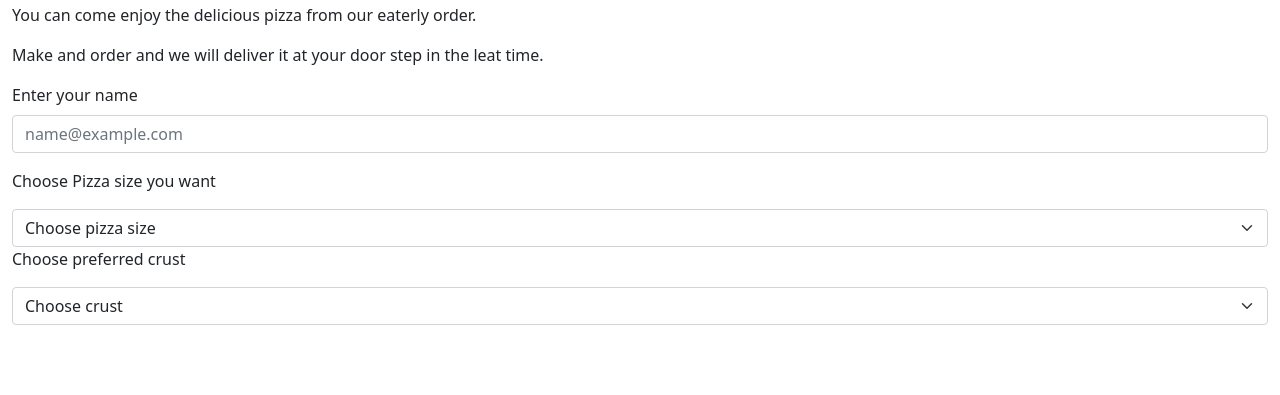
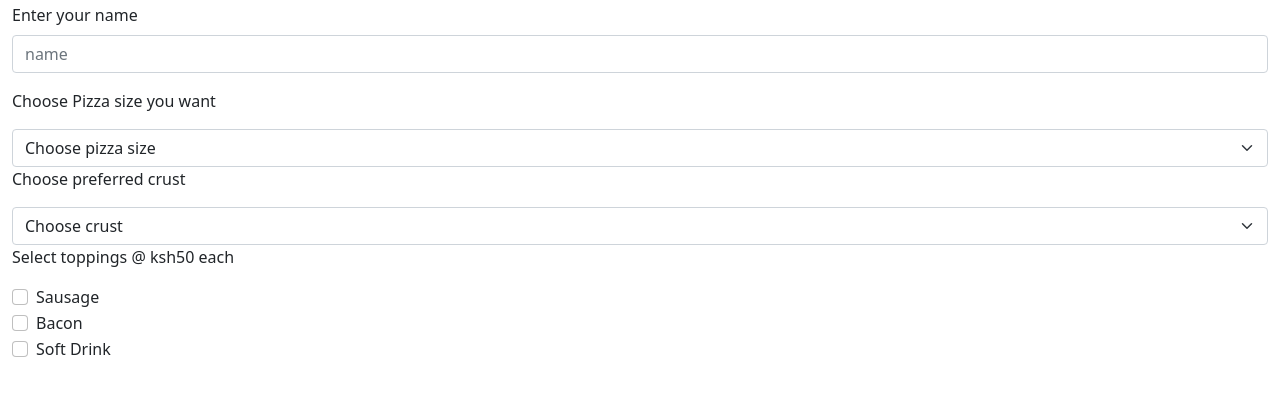
Before and after one commit to isaacwach/pizza-project, a plain HTML site: page order.html in a window 1280 px wide. Shown: the part 195-590 px from the top of the page. Drawn offline with nearby package versions, Linux system fonts and the light colour scheme.

Commit message:
removed unnecessary paragraphs

```diff
--- a/order.html
+++ b/order.html
@@ -13,17 +13,17 @@
 
 <body>
    <div class=" container-fluid overview">
+   <div class="row">
+        <div class="col">
             <h1>WELCOME TO THE BEST PIZZA OUTLET</h1>
             <P>Where</P>
             <h2>QUALITY IS OUR THIRST</h2>
             <h1>Place your order below</h1>
-    <p>You can come enjoy the delicious pizza from our eaterly order.</p>
-    <p>Make and order and we will deliver it at your door step in the leat time.</p>
            </div>
            <div class="container-fluid order-form">
             <div class="mb-3">
                 <label for="exampleFormControlInput1" class="form-label">Enter your name</label>
-        <input type="text" class="form-control" id="full-name" placeholder="name@example.com">
+                <input type="text" class="form-control" id="full-name" placeholder="name">
               </div>
                 <div class="size-selection">
                     <p>Choose Pizza size you want</p>
@@ -43,6 +43,33 @@
                         <option value="3">Glutten free</option>
                       </select>
                 </div>
+               <div class="toppings">
+                   <p>Select toppings @ ksh50 each</p>
+                <div class="form-check">
+                    <input class="form-check-input" type="checkbox" value="" id="flexCheckDefault">
+                    <label class="form-check-label" for="flexCheckDefault">
+                      Sausage
+                    </label>
+                  </div>
+                  <div class="form-check">
+                    <input class="form-check-input" type="checkbox" value="" id="flexCheckChecked">
+                    <label class="form-check-label" for="flexCheckChecked">
+                      Bacon
+                    </label>
+                  </div>
+                  <div class="form-check">
+                    <input class="form-check-input" type="checkbox" value="" id="flexCheckChecked">
+                    <label class="form-check-label" for="flexCheckChecked">
+                      Soft Drink
+                    </label>
+                  </div>
+               </div>
+        </div>
+
+        <div class="col">
+
+        </div>
+   </div>
    </div>
 
 
```
Lines whose indentation alone changed are shown as unchanged.
